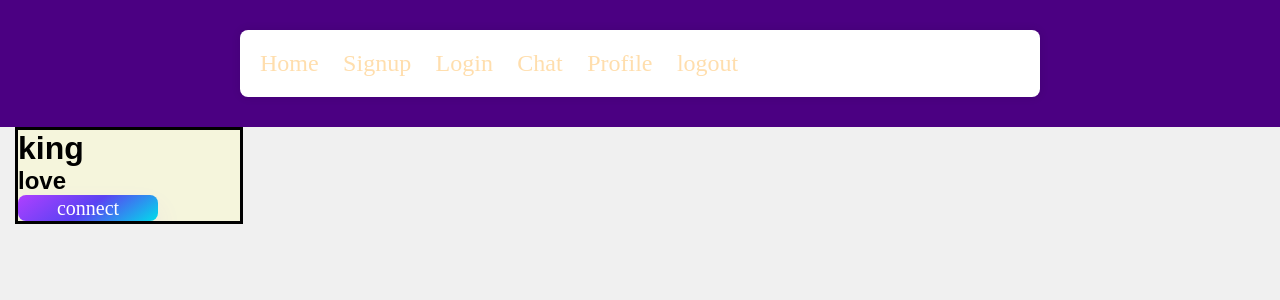
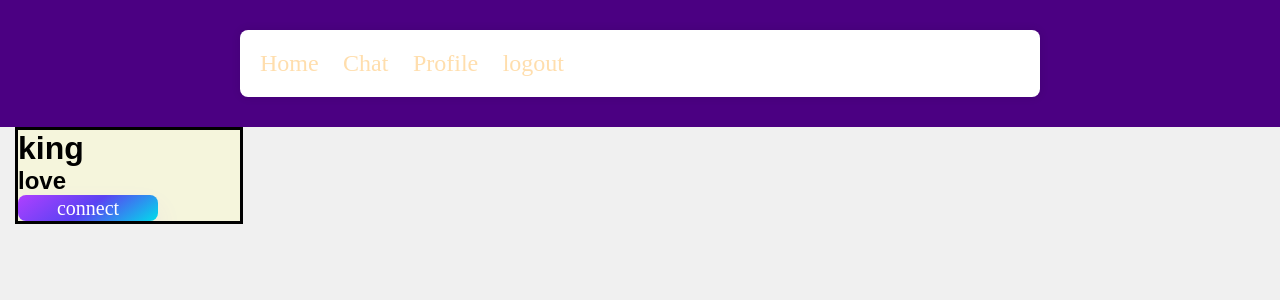
Before and after one commit to tejas-gupta-dev/Buddy_Sphere, a Flask app: page / in a window 1280 px wide. Shown: the top 300 px of the page. Run offline with Flask 3, Linux system fonts and the light colour scheme; a user stored in the database is signed in; data comes from the database, SQL or seed files in the repository; data that the repository does not hold is empty; some web fonts are replaced.

Commit message:
Update index.html

```diff
--- a/templates/index.html
+++ b/templates/index.html
@@ -14,12 +14,6 @@
           <li class="nav-item">
             <a class="nav-link" href="/">Home</a>
           </li>
-            <li class="nav-item">
-              <a class="nav-link" id="signup" href="/signup">Signup</a>
-            </li>
-            <li class="nav-item">
-              <a class="nav-link" id="login" href="/login">Login</a>
-            </li>
             <li class="nav-item">
               <a class="nav-link" id="chat" href="/chat" method="GET">Chat</a>
             </li>
```
